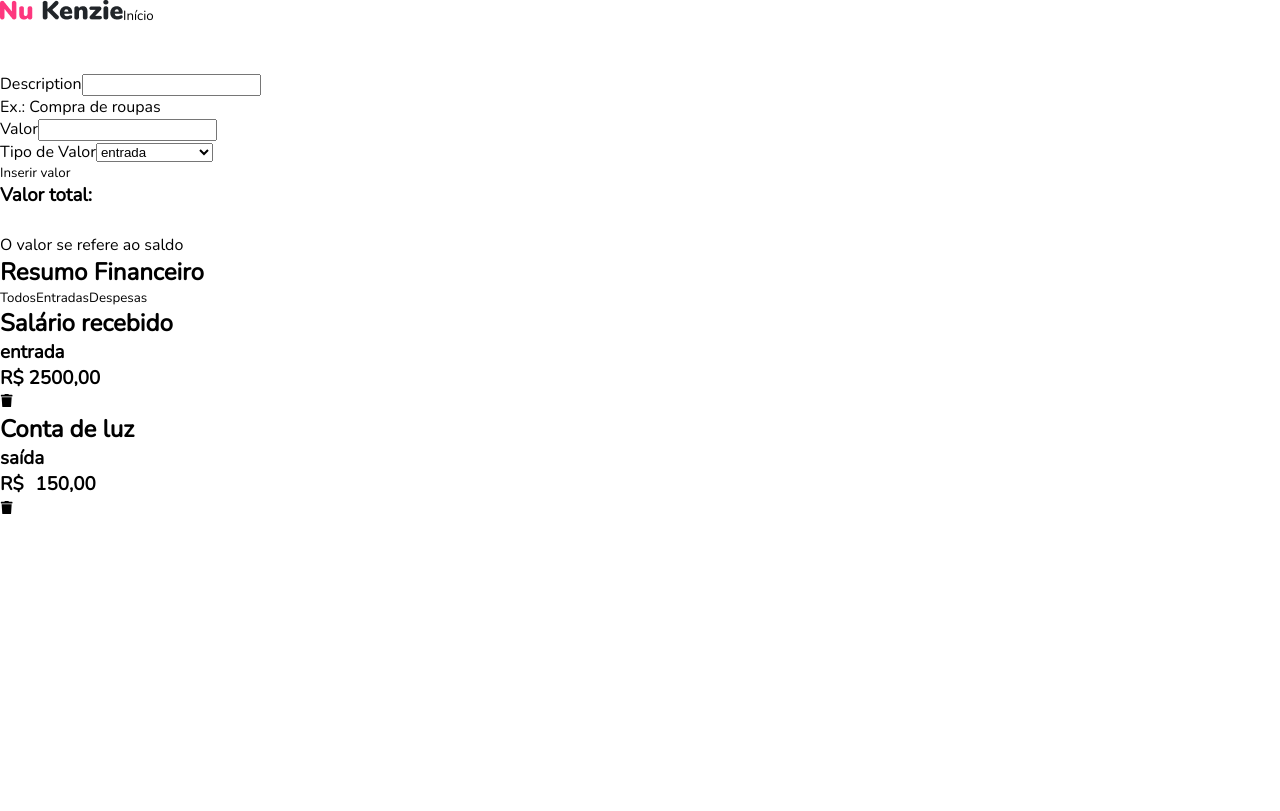
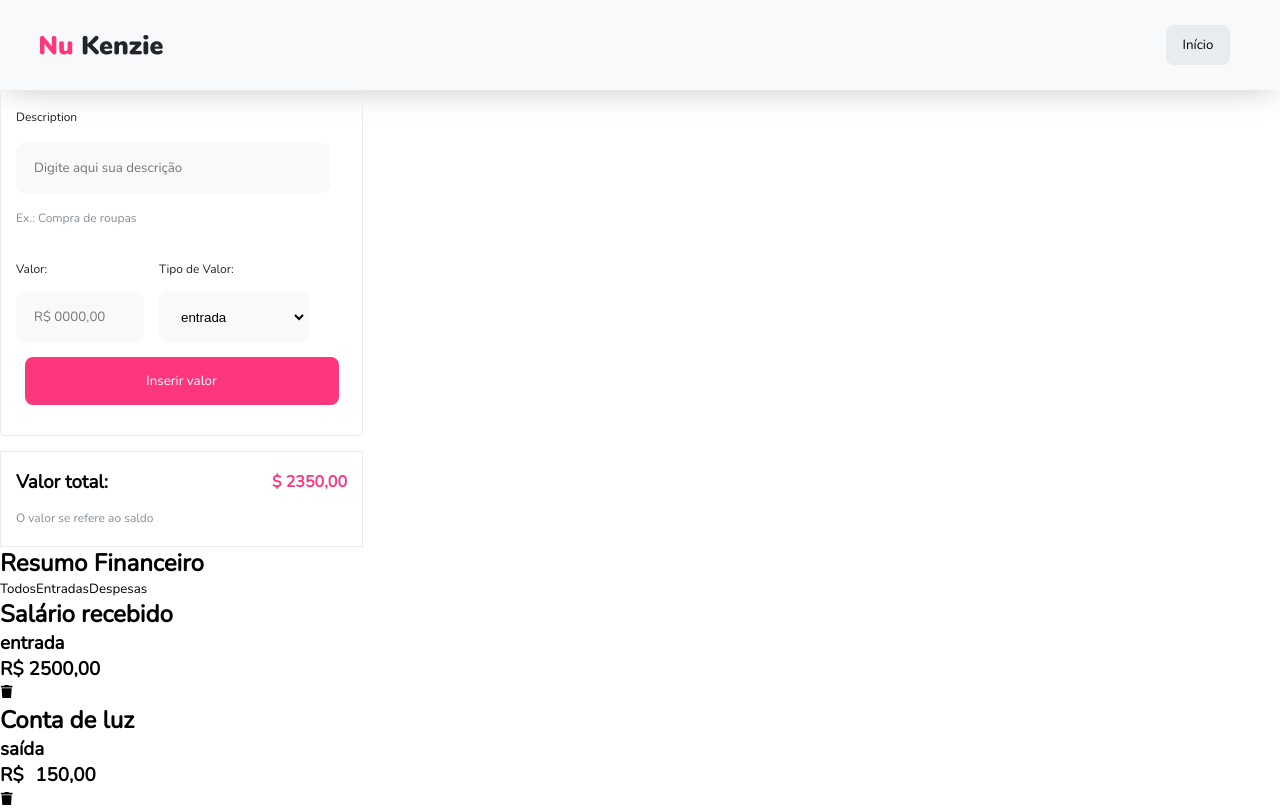
Before and after one commit to Kenzie-Academy-Brasil-Developers/Nu-Kenzie.LuckDev22, a React (Vite) app: page / in a window 1280 px wide. Both pictures are taken after a click on the button "Iniciar". Built offline with nearby package versions, Linux system fonts and the light colour scheme.

Commit message:
add styled homepage form

```diff
--- /dev/null
+++ b/src/components/Form/index.css
@@ -0,0 +1,86 @@
+form {
+  width: 22.6875rem;
+  border: 1px solid var(--grey-2);
+  border-radius: 4px;
+  display: flex;
+  flex-direction: column;
+}
+
+form p {
+  font-weight: 400;
+  font-size: 12px;
+  line-height: 20px;
+  color: var(--grey-3);
+}
+.divForm {
+  display: flex;
+  flex-direction: column;
+  gap: 15px;
+  padding: 15px;
+}
+
+.divForm > input {
+  height: 50px;
+  max-width: 19.625rem;
+  padding: 0px 16px;
+  background-color: var(--grey-1);
+  border: 2px solid var(--grey-1);
+  border-radius: 8px;
+}
+
+.divValueAndType {
+  display: flex;
+  gap: 15px;
+  padding: 15px;
+}
+
+.divValue {
+  display: flex;
+  flex-direction: column;
+  gap: 12px;
+}
+
+label {
+  color: var(--grey-4);
+  font-weight: 500;
+  font-size: 0.75rem;
+  line-height: 1.375rem;
+}
+
+input {
+  max-width: 8rem;
+  height: 50px;
+  display: flex;
+  padding: 0px 16px;
+  gap: 10px;
+  background-color: var(--grey-1);
+  border: 2px solid var(--grey-1);
+  border-radius: 8px;
+}
+
+select {
+  width: 100%;
+  max-width: 150px;
+  height: 50px;
+  display: flex;
+  padding: 0px 16px;
+  gap: 10px;
+  background-color: var(--grey-1);
+  border: 2px solid var(--grey-1);
+  border-radius: 8px;
+}
+
+.btnAdd {
+  display: flex;
+  align-items: center;
+  justify-content: center;
+  width: 19.625rem;
+  height: 3rem;
+  max-width: 314px;
+  background-color: var(--color-primary);
+  border: 2px solid var(--color-primary);
+  border-radius: 8px;
+  color: var(--grey-0);
+  margin: 0 auto;
+  margin-bottom: 30px;
+}
--- a/src/components/Form/index.jsx
+++ b/src/components/Form/index.jsx
@@ -1,3 +1,4 @@
+import "./index.css"
 import { useState } from "react";
 import { Label } from "../Label";
 import { v4 as id } from "uuid";
@@ -34,10 +35,7 @@ export const Form = ({ listTransactions, setListTransactions }) => {
 
   return (
     <form onSubmit={submit} noValidate>
-      <h1>{formData.description}</h1>
-      <h1>{formData.type}</h1>
-      <h1>{formData.value}</h1>
-      <div>
+      <div className="divForm">
         <Label htmlFor="description">Description</Label>
         <input
           type="text"
@@ -45,22 +43,25 @@ export const Form = ({ listTransactions, setListTransactions }) => {
           onChange={(event) =>
             setFormData({ ...formData, description: event.target.value })
           }
+          placeholder="Digite aqui sua descrição"
         ></input>
         <p>Ex.: Compra de roupas</p>
       </div>
-      <div>
+
+      <div className="divValueAndType">
         <div className="divValue">
-          <Label htmlFor="value">Valor</Label>
+          <Label htmlFor="value">Valor:</Label>
           <input
             type="number"
             value={formData.value}
             onChange={(event) =>
               setFormData({ ...formData, value: event.target.value })
             }
+            placeholder="R$ 0000,00  "
           ></input>
         </div>
-        <div className="divSelect">
-          <Label htmlFor="selectType">Tipo de Valor</Label>
+        <div className="divValue">
+          <Label htmlFor="selectType">Tipo de Valor:</Label>
           <select
             onChange={(event) =>
               setFormData({ ...formData, type: event.target.value })
@@ -72,7 +73,7 @@ export const Form = ({ listTransactions, setListTransactions }) => {
           </select>
         </div>
       </div>
-      <button type="submit">Inserir valor</button>
+      <button className="btnAdd"type="submit">Inserir valor</button>
     </form>
   );
 };
--- /dev/null
+++ b/src/components/Header/index.css
@@ -0,0 +1,46 @@
+.header {
+  width: 100vw;
+  min-width: 363px;
+  height: 90px;
+  background: var(--grey-1);
+  box-shadow: 0px 4px 32px -6px rgba(0, 0, 0, 0.25);
+}
+
+.header > div {
+  display: flex;
+  justify-content: space-between;
+  align-items: center;
+  padding: 0px 50px 0px 40px;
+  height: 90px;
+}
+
+.btnHeader {
+  width: 64px;
+  height: 40px;
+  background: var(--grey-2);
+  border: 1.4px solid var(--grey-2);
+  border-radius: 8px;
+}
+
+@media (max-width: 319px) {
+  .header {
+    height: 60px;
+  }
+
+  .header > div {
+    height: 60px;
+    padding: 0px 30px 0px 30px;
+  }
+}
+
+
+@media (max-width: 720px) {
+  .header {
+    height: 60px;
+  }
+
+  .header > div {
+    height: 60px;
+    padding: 0px 30px 0px 30px;
+  }
+}
--- a/src/components/Header/index.jsx
+++ b/src/components/Header/index.jsx
@@ -1,11 +1,14 @@
 import logo from "../../img/Nu Kenzie2.png";
 import { Button } from "../Button";
+import "./index.css";
 
 export const Header = ({ setHome }) => {
   return (
-    <header>
-      <img src={logo} alt="" />
-      <Button actionFunction={() => setHome(true)}>Início</Button>
+    <header className="header">
+      <div>
+        <img src={logo} alt="" />
+        <Button className="btnHeader"actionFunction={() => setHome(true)}>Início</Button>
+      </div>
     </header>
   );
 };
--- /dev/null
+++ b/src/components/TotalValue/index.css
@@ -0,0 +1,29 @@
+.divTotalCard {
+  width: 363px;
+  height: 6rem;
+  max-width: 22.6875rem;
+  border: 1px solid var(--grey-2);
+  padding: 15px;
+  margin-top: 15px;
+}
+
+.totalValue {
+  display: flex;
+  align-items: center;
+  justify-content: space-between;
+}
+
+.divTotalCard p {
+    margin-top: 10px;
+  font-weight: 400;
+  font-size: 12px;
+  line-height: 22px;
+  color: var(--grey-3);
+}
+
+.totalValue > span {
+  font-weight: 700;
+  font-size: 1rem;
+  line-height: 1.875rem;
+  color: var(--color-primary);
+}
--- a/src/components/TotalValue/index.jsx
+++ b/src/components/TotalValue/index.jsx
@@ -1,3 +1,4 @@
+import "./index.css"
 import React from "react";
 
 export function TotalValue({ listTransactions }) {
@@ -10,9 +11,9 @@ export function TotalValue({ listTransactions }) {
   }, 0);
 
   return (
-    <div className="divTotalInfo">
+    <div className="divTotalCard">
       <div className="totalValue">
-        <h3>Valor total: </h3> <span>R$ {total},00</span>
+        <h3>Valor total: </h3> <span>$ {total},00</span>
       </div>
       <p>O valor se refere ao saldo</p>
     </div>
--- a/src/pages/Landing/index.css
+++ b/src/pages/Landing/index.css
@@ -25,7 +25,7 @@ h1 {
   font-weight: 800;
   font-size: 2.375rem;
   line-height: 3rem;
-  color: #ffffff;
+  color: var(--grey-0);
 }
 
 span {
@@ -34,15 +34,15 @@ span {
   font-weight: 400;
   font-size: 1rem;
   line-height: 1.625rem;
-  color: #ffffff;
+  color: var(--grey-0);
 }
 
 .divInfoLand > button {
   max-width: 240px;
   height: 3rem;
-  color: #ffffff;
-  background: #fd377e;
-  border: 0.125rem solid #fd377e;
+  color: var(--grey-0);
+  background: var(--color-primary);
+  border: 0.125rem solid var(--color-primary);
   border-radius: 0.5rem;
   font-size: 1rem;
 }
@@ -54,18 +54,15 @@ span {
 @media (min-width: 320px) {
   .divInfoLand {
     width: 50%;
-    transition: all 1s ease;
   }
 
   .divLogo {
     width: 80%;
     display: block;
-    transition: all 1s ease;
   }
 
   .divLogo > img {
     width: 100%;
-    transition: all 1s ease;
   }
 }
 
@@ -80,29 +77,24 @@ span {
 @media (min-width: 768px) {
   body {
     width: 100%;
-    transition: all 1s ease;
   }
 
   .divLogo {
     width: 35%;
-    transition: all 1s ease;
   }
 
   .divInfoLand {
     width: 40%;
     max-width: 400px;
-    transition: all 1s ease;
   }
 
   .divLogo {
     width: 60%;
     max-width: 600px;
     display: block;
-    transition: all 1s ease;
   }
 
   .divLogo > img {
     width: 80%;
-    transition: all 1s ease;
   }
 }
--- a/src/styles/global.css
+++ b/src/styles/global.css
@@ -7,4 +7,5 @@
   --grey-3: #868e96;
   --grey-2: #e9ecef;
   --grey-1: #f8f9fa;
+  --grey-0: #ffffff;
 }
```
